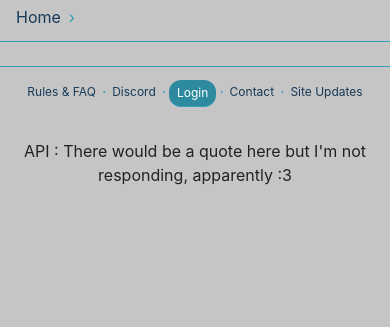
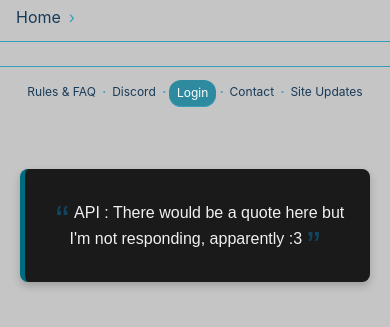
Before and after one commit to iMarkeh/timesbus.org, a Django app: template busstops/templates/page.html in a window 390 px wide. Shown: the part 63-390 px from the top of the page. Run offline with Django 4.2, Linux system fonts and the light colour scheme; the template is opened without the code that fills it, so the values that code supplies are empty; style sheets or scripts are compiled from the project's sources; some web fonts are replaced; grey boxes are pictures that could not be loaded.

Commit message:
update quote style a bit (WIP)

```diff
--- a/busstops/templates/motd_partial.html
+++ b/busstops/templates/motd_partial.html
@@ -3,23 +3,25 @@
     function fetchRandomQuote() {
         $.getJSON("https://eden.apilogic.uk/quotes/random?tags=tt&published=true", function (quotes) {
             if (quotes.length === 0) {
-                $("#motd-text").text(" ")
+                $(".quote-text").text(" ")
                 return;
             }
-            $("#motd-text").html(quotes.author + " : " + quotes.text)
+            $(".quote-source").text(quotes.author)
+            $(".quote-text").html(quotes.text)
         }).fail(function () {
-            $("#motd-text").text("API : There would be a quote here but I'm not responding, apparently :3")
+            $(".quote-text").text("API : There would be a quote here but I'm not responding, apparently :3")
         })
     }
     function fetchAprilQuote() {
         $.getJSON("https://eden.apilogic.uk/quotes/random?tags=tb-april&published=true", function (quotes) {
             if (quotes.length === 0) {
-                $("#motd-text").text(" ")
+                $(".quote-text").text(" ")
                 return;
             }
-            $("#motd-text").html(quotes.author + " : " + quotes.text)
+            $(".quote-source").text(quotes.author)
+            $(".quote-text").html(quotes.text)
         }).fail(function () {
-            $("#motd-text").text("API : There would be a quote here but I'm not responding, apparently :3")
+            $(".quote-text").text("API : There would be a quote here but I'm not responding, apparently :3")
         })
     }
 
@@ -32,6 +34,83 @@
         }
     })
 </script>
-<div class="motd">
-    <span id="motd-text"></span><br/>
+<style>
+    .quote-text {
+  /* Example with Quicksand from Google Fonts */
+  font-family: "Quicksand", sans-serif;
+  font-size: 1.5em; /* Make it a bit larger */
+  line-height: 1.6; /* Improve readability */
+  color: #f0f0f0; /* Slightly off-white for a softer look */
+  text-align: center;
+}
+
+/* For the attribution or source, if you add one later */
+.quote-source {
+  font-family: "Inter", sans-serif;
+  font-size: 0.9em;
+  color: #888; /* Softer gray */
+  margin-top: 15px;
+  text-align: center;
+  font-style: italic;
+}
+.quote-container {
+  /* ... existing styles ... */
+  border-left: 5px solid #006c7f; /* A thin, subtle blue line on the left */
+  background-color: #1a1a1a; /* Slightly lighter dark background */
+  padding: 25px 30px; /* Adjust padding due to border */
+  border-radius: 8px; /* Slightly rounded corners */
+  box-shadow: 0 4px 8px rgba(0, 0, 0, 0.2); /* Subtle shadow */
+}
+
+/* For large, stylistic quote marks */
+.quote-text::before {
+  content: "\201C"; /* Left double quotation mark */
+  font-size: 4em;
+  color: rgba(0, 170, 255, 0.3); /* Transparent blue for subtle effect */
+  line-height: 0.1;
+  margin-right: 10px;
+  vertical-align: -0.4em;
+  display: inline-block;
+}
+
+.quote-text::after {
+  content: "\201D"; /* Right double quotation mark */
+  font-size: 4em;
+  color: rgba(0, 170, 255, 0.3);
+  line-height: 0.1;
+  margin-left: 10px;
+  vertical-align: -0.4em;
+  display: inline-block;
+}
+@media (max-width: 768px) {
+  .quote-container {
+    margin: 30px auto;
+    padding: 15px 20px;
+  }
+
+  .quote-text {
+    font-size: 1.2em;
+  }
+
+  .quote-text::before,
+  .quote-text::after {
+    font-size: 3em;
+  }
+}
+
+@media (max-width: 480px) {
+  .quote-text {
+    font-size: 1em;
+  }
+
+  .quote-text::before,
+  .quote-text::after {
+    font-size: 2.5em;
+    margin: 0 5px; /* Less margin on small screens */
+  }
+}
+</style>
+<div class="quote-container">
+  <p class="quote-text"></p>
+  <p class="quote-source"></p>
 </div>
```
